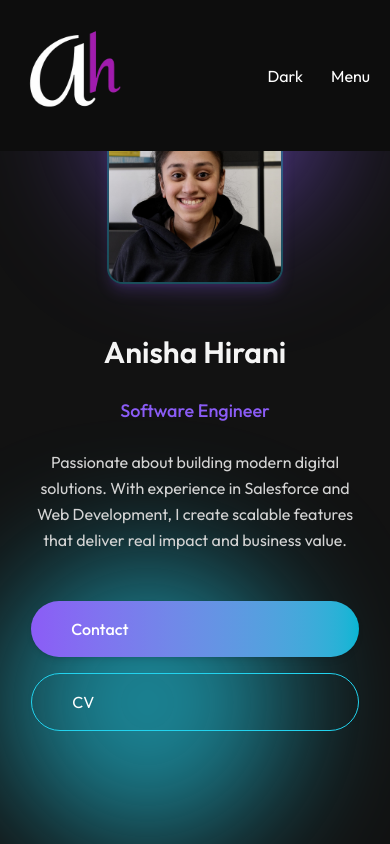
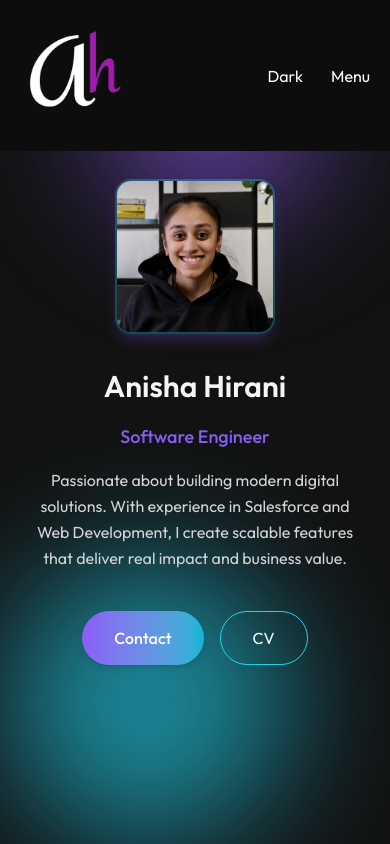
Before and after one commit to anisha-11/anisha-portfolio, a Next.js app: page / in a window 390 px wide. Shown: the top 844 px of the page. Built offline with nearby package versions, Linux system fonts and the light colour scheme; a web font is replaced by a local one.

Commit message:
smaller gaps and better responsiveness

```diff
--- a/app/components/Header.jsx
+++ b/app/components/Header.jsx
@@ -4,7 +4,7 @@ import Image from 'next/image';
 
 const Header = () => {
   return (
-    <div className='relative w-full text-center mx-auto min-h-screen flex flex-col items-center justify-center gap-4 px-[8%] py-20 '>
+    <div className='relative w-full text-center min-h-screen flex items-center justify-center gap-4 px-[6%] py-16 '>
       <div className='absolute top-0 left-1/4 w-56 h-56 bg-[#8B5CF6]/60 rounded-full filter blur-3xl -z-10'
       style={{ animation: 'floatingSlow 6s ease-in-out infinite' }}>
     </div>
@@ -12,22 +12,23 @@ const Header = () => {
       style={{ animation: 'floatingReverse 8s ease-in-out infinite' }}>
     </div>
     {/* Left: Profile Image */}
-    <div className="max-w-7xl w-full flex flex-col md:flex-row items-center gap-12 lg:gap-20 mx-auto">
-    <div className="flex-shrink-0 w-44 sm:w-64 md:w-80 lg:w-96 mx-auto md:mx-0">
+    <div className="max-w-6xl w-full flex flex-col md:flex-row items-center gap-8 md:gap-12 lg:gap-16 mx-auto">
+    <div className="flex-shrink-0 w-40 sm:w-56 md:w-72 lg:w-80 mx-auto md:mx-0">
         <Image src={assets.profile_picture} alt="" width={320} height={320} className="rounded-2xl border-2 border-[#22D3EE]/30 shadow-lg shadow-[#8B5CF6]/20"/>
     </div>
       {/* <div>
       <Image src={assets.profile_picture} alt="" className=' rounded-full w-32 ring-2 ring-[#06B6D4]' />
       </div> */}
-      <div className="flex-1 flex flex-col text-center md:text-left gap-6 max-w-2xl">
+      <div className="flex-1 flex flex-col text-center md:text-left gap-4 max-w-2xl">
       {/* <h3 className='flex items-end gap-2 text-xl md:text-2xl mb-3'>Hi! I'm Anisha Hirani</h3> */}
       <h1 className='text-3xl sm:text-5xl lg:text-6xl font-semibold text-[#F5F5F5] leading-snug'>Anisha Hirani</h1>
       <h2 className='text-lg sm:text-2xl font-medium text-[#8B5CF6]'>Software Engineer</h2>
       <p className='max-w-2xl mx-auto md:mx-0 text-base sm:text-lg leading-relaxed text-[#D4D4D4]'>Passionate about building modern digital solutions. With experience in Salesforce and Web Development, I create scalable features that deliver real impact and business value.</p>
-      <div className='flex flex-col sm:flex-row justify-center md:justify-start gap-4 mt-6'>
-        <a href="#contact" className='px-10 py-3 bg-gradient-to-r from-[#8B5CF6] to-[#06B6D4] hover:from-[#06B6D4] hover:to-[#8B5CF6] rounded-full text-white font-medium shadow-md flex items-center gap-2 transition-all duration-300'>Contact
+
+      <div className='flex flex-row justify-center md:justify-start gap-4 mt-6'>
+        <a href="#contact" className='px-8 py-2.5 sm:px-10 sm:py-3 bg-gradient-to-r from-[#8B5CF6] to-[#06B6D4] hover:from-[#06B6D4] hover:to-[#8B5CF6] rounded-full text-white font-medium shadow-md flex items-center gap-2 transition-all duration-300'>Contact
         {/* <Image src={assets.arrow} alt="" className='w-4'/> */}</a>
-        <a href="/cv.pdf" download className='px-10 py-3 border border-[#22D3EE] text-white hover:bg-[#0891B2] hover:text-white transition rounded-full flex items-center gap-2'>CV
+        <a href="/cv.pdf" download className='px-8 py-2.5 sm:px-10 sm:py-3 border border-[#22D3EE] text-white hover:bg-[#0891B2] hover:text-white transition rounded-full flex items-center gap-2'>CV
         {/* <Image src={assets.download-icon} alt="" className='w-4'/> */}</a>
       </div>
       </div>
```
